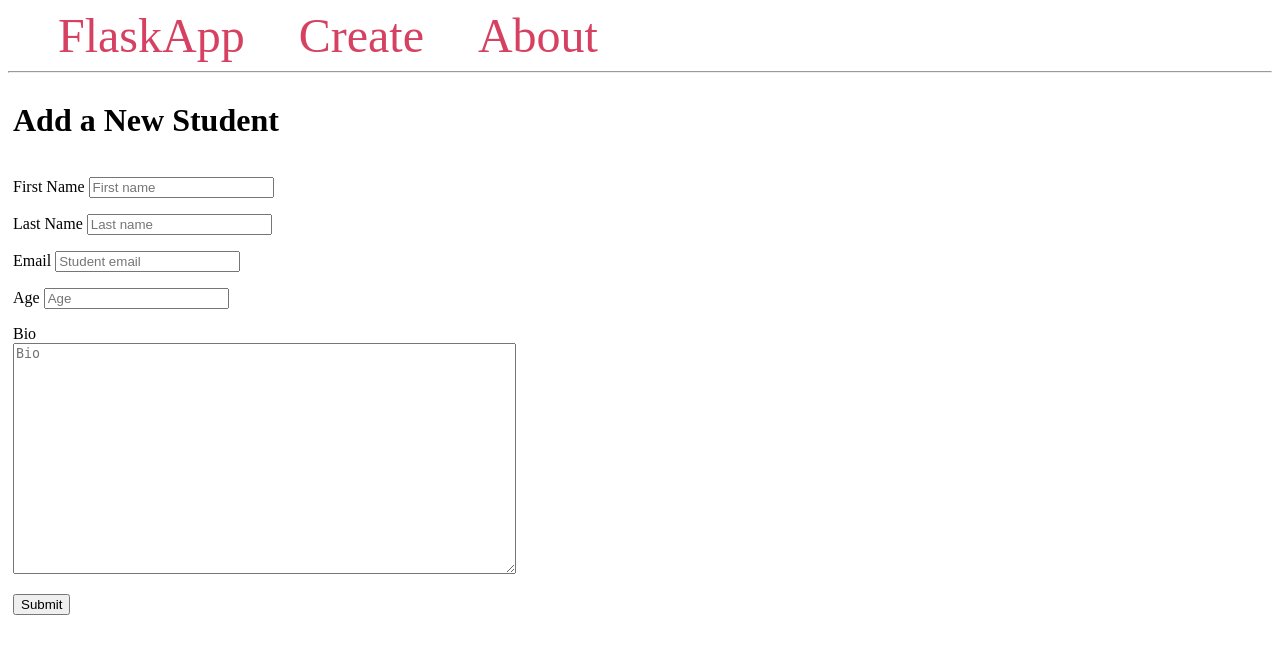
After one commit to austind/flask-sqlalchemy, a Flask app: page /students/create in a window 1280 px wide. The commit adds this page. Shown: the top 654 px of the page. Run offline with Flask 3, Linux system fonts and the light colour scheme.

Commit message:
Implement create route/template

```diff
--- a/flask-sqlalchemy/app.py
+++ b/flask-sqlalchemy/app.py
@@ -37,3 +37,19 @@ def index():
 def get_student(student_id: int):
     student = Student.query.get_or_404(student_id)
     return render_template('student.html', student=student)
+
+@app.route('/students/create', methods=('GET', 'POST'))
+def create_student():
+    if request.method == 'POST':
+        student = Student(
+            firstname=request.form['firstname'],
+            lastname=request.form['lastname'],
+            email=request.form['email'],
+            age=int(request.form['age']),
+            bio=request.form['bio'],
+        )
+        db.session.add(student)
+        db.session.commit()
+        return redirect(url_for('index'))
+
+    return render_template('create.html')
--- a/flask-sqlalchemy/templates/base.html
+++ b/flask-sqlalchemy/templates/base.html
@@ -47,7 +47,7 @@
 <body>
     <nav>
         <a href="{{ url_for('index') }}">FlaskApp</a>
-        <a href="#">Create</a>
+        <a href="{{ url_for('create_student') }}">Create</a>
         <a href="#">About</a>
     </nav>
     <hr>
--- /dev/null
+++ b/flask-sqlalchemy/templates/create.html
@@ -0,0 +1,47 @@
+{% extends 'base.html' %}
+
+{% block content %}
+    <h1 style="width: 100%">{% block title %} Add a New Student {% endblock %}</h1>
+    <form method="post">
+        <p>
+            <label for="firstname">First Name</label>
+            <input type="text" name="firstname"
+                   placeholder="First name">
+            </input>
+        </p>
+
+        <p>
+            <label for="lastname">Last Name</label>
+            <input type="text" name="lastname"
+                   placeholder="Last name">
+            </input>
+        </p>
+
+        <p>
+            <label for="email">Email</label>
+            <input type="email" name="email"
+                   placeholder="Student email">
+            </input>
+        </p>
+
+        <p>
+            <label for="age">Age</label>
+            <input type="number" name="age"
+                   placeholder="Age">
+            </input>
+        </p>
+
+        <p>
+        <label for="bio">Bio</label>
+        <br>
+        <textarea name="bio"
+                  placeholder="Bio"
+                  rows="15"
+                  cols="60"
+                  ></textarea>
+        </p>
+        <p>
+            <button type="submit">Submit</button>
+        </p>
+    </form>
+{% endblock %}
```
